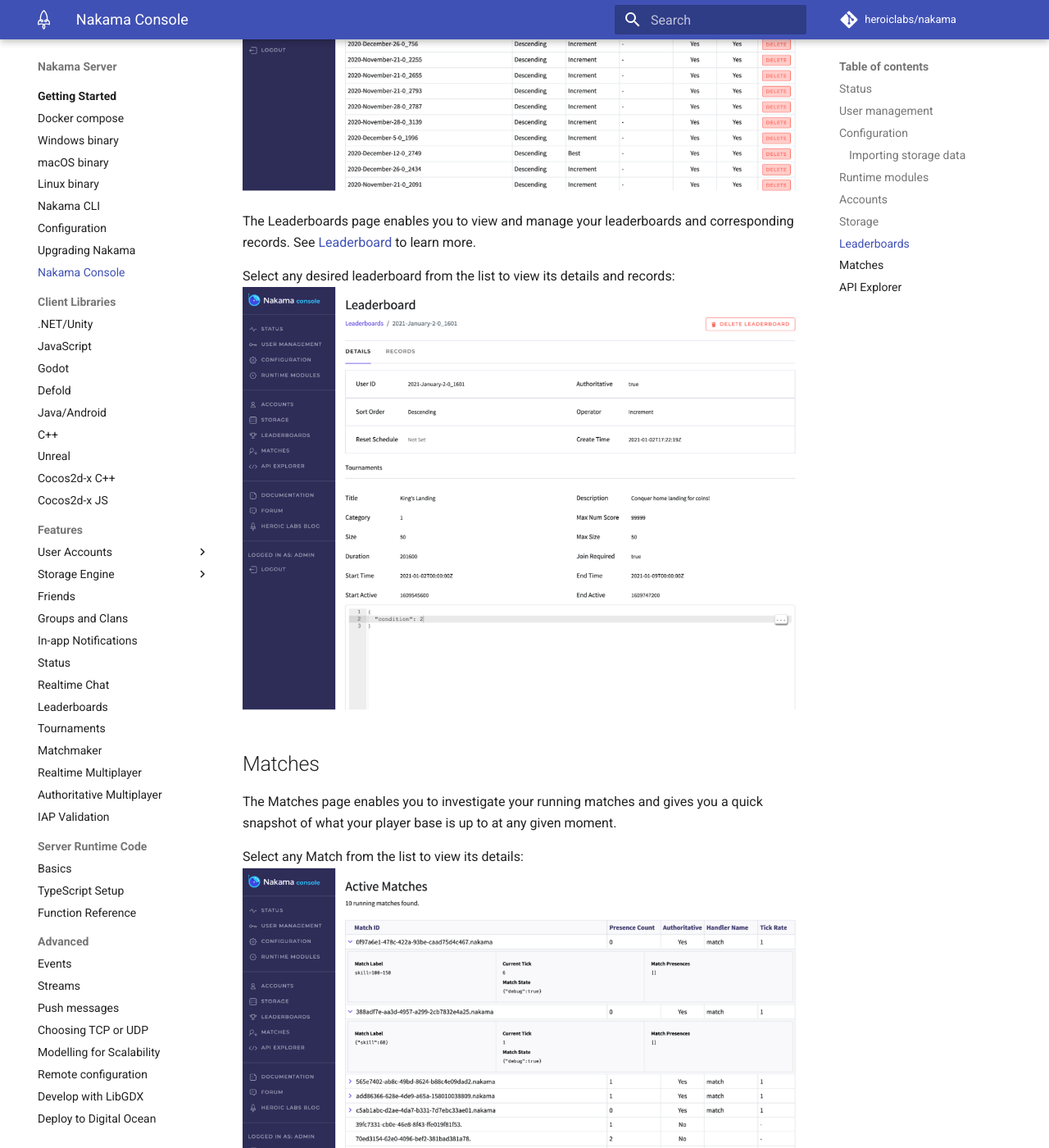
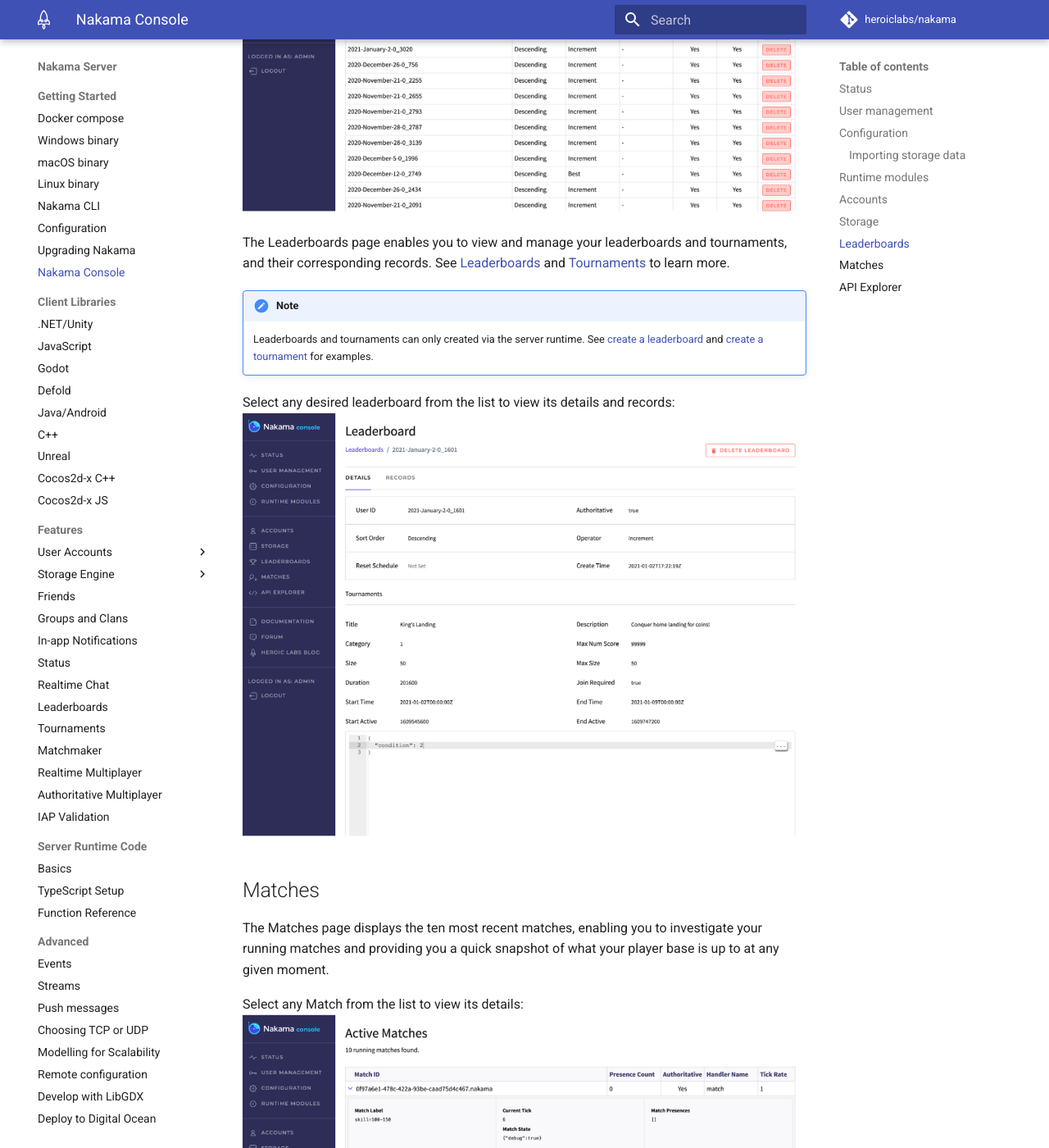
Before and after one commit to heroiclabs/nakama-docs, an MkDocs documentation site: the page built from docs/console-overview.md, in a window 1280 px wide and 1400 px high, scrolled down 7653 px. Shown: the whole window at 82% size. Built offline with MkDocs 1.6.1 and Material for MkDocs 9.7.7, drawn with Linux system fonts in a browser that asks for light colours; comment, search, counter and statistics services are not loaded; some of the changed text lies outside the part shown.

Commit message:
Copy over changes
- Console feedback
- Remove index from nav

```diff
--- a/docs/console-overview.md
+++ b/docs/console-overview.md
@@ -178,19 +178,23 @@
 
 ![Console Leaderboards Page](images/console/console-leaderboards.png)
 
-The Leaderboards page enables you to view and manage your leaderboards and corresponding records. See [Leaderboard](gameplay-leaderboards.md) to learn more.
+The Leaderboards page enables you to view and manage your leaderboards and tournaments, and their corresponding records. See [Leaderboards](gameplay-leaderboards.md) and [Tournaments](gameplay-tournaments.md) to learn more.
+
+!!! note "Note"
+    Leaderboards and tournaments can only created via the server runtime. See [create a leaderboard](gameplay-leaderboards.md#create-a-leaderboard) and [create a tournament](gameplay-tournaments.md#create-tournament) for examples.
 
 Select any desired leaderboard from the list to view its details and records:
 ![Console Leaderboard Details Page](images/console/console-leaderboard-details.png)
 
 ## Matches
 
-The Matches page enables you to investigate your running matches and gives you a quick snapshot of what your player base is up to at any given moment.
+The Matches page displays the ten most recent matches, enabling you to investigate your running matches and providing you a quick snapshot of what your player base is up to at any given moment.
 
 Select any Match from the list to view its details:
 ![Console Match Details Page](images/console/console-match-details.png)
 
-See [Authoritative multiplayer](gameplay-multiplayer-server-multiplayer.md) to learn more.
+!!! note "Note"
+    Only authoritative matches can have state and the labels seen on the console dashboard. See [Authoritative multiplayer](gameplay-multiplayer-server-multiplayer.md) to learn more.
 
 ## API Explorer
 
--- a/mkdocs.yml
+++ b/mkdocs.yml
@@ -73,7 +73,6 @@
 # Nav menu
 nav:
   - Getting Started:
-    - Introduction: index.md
     - Docker compose: install-docker-quickstart.md
     - Windows binary: install-binary-windows-quickstart.md
     - macOS binary: install-binary-macos-quickstart.md
```
Also changed, not shown: other parts of docs/console-overview.md (+3 -3 lines).
